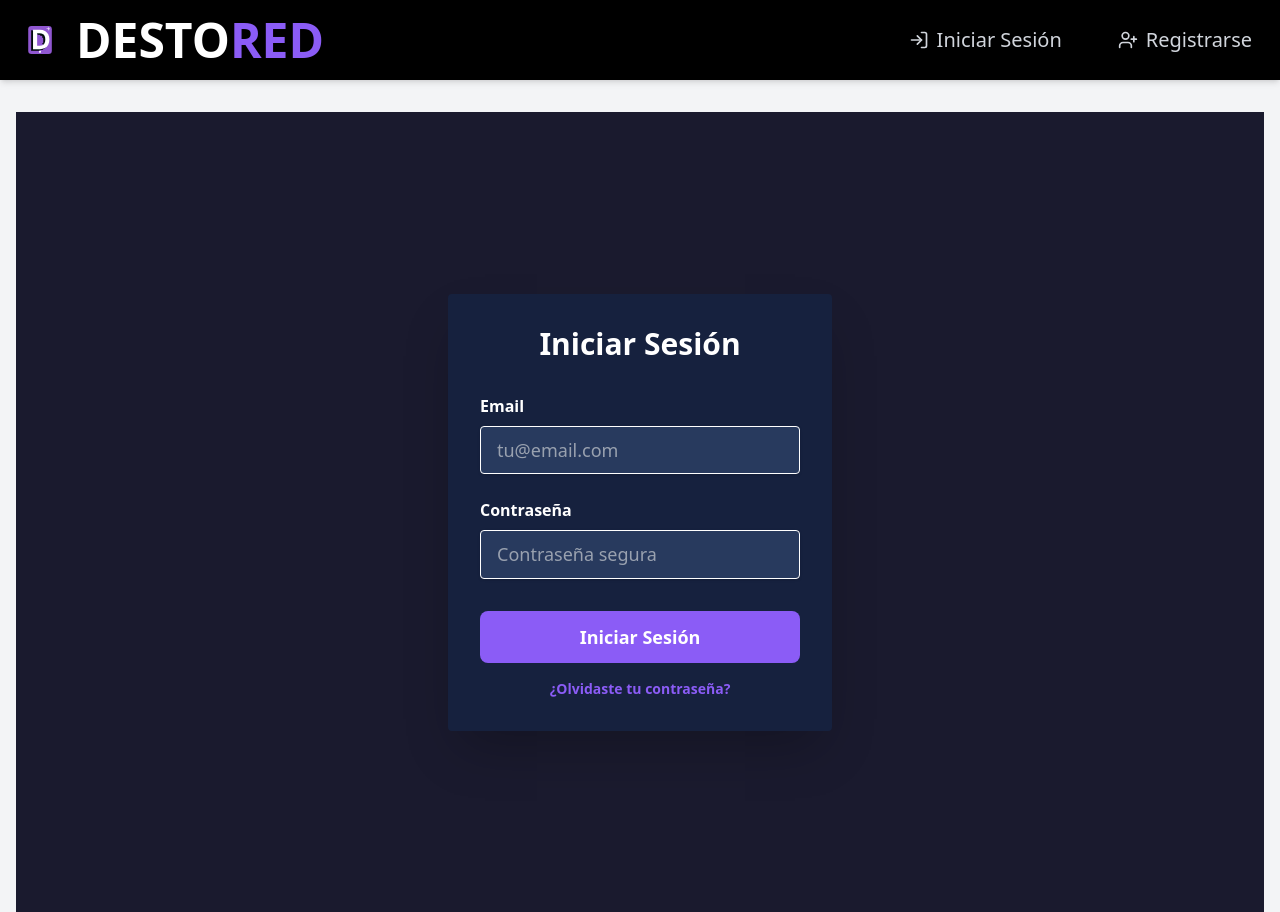
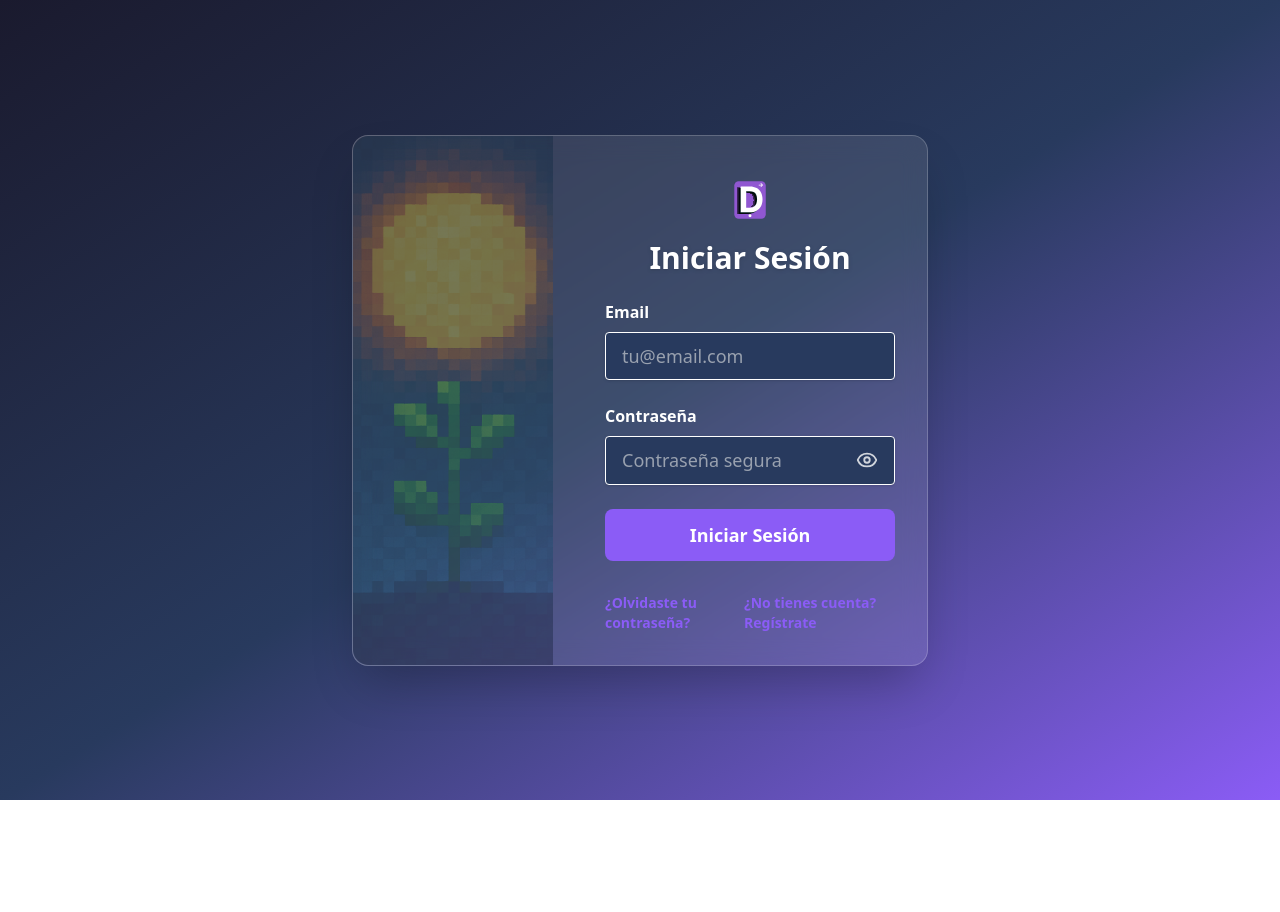
Before and after one commit to LucianoMassa98/frontend_destored, a React (Vite) app: page /login in a window 1280 px wide. After the commit the page ends 800 px from the top, so only its background shows below. Built offline with nearby package versions, Linux system fonts and the light colour scheme.

Commit message:
fix login

```diff
--- a/src/App.jsx
+++ b/src/App.jsx
@@ -1,78 +1,27 @@
-import { Link, Outlet } from "react-router-dom";
-import { useState } from "react";
-import { Menu, X, UserPlus, LogIn } from "lucide-react";
+import { Outlet } from "react-router-dom";
 import { useAuth } from "./utils/AuthContext";
+import Loader from "./components/Loader.jsx"; // si lo dejás separado, sino usa el inline
 
 function App() {
-  const [isOpen, setIsOpen] = useState(false);
   const { user, loading } = useAuth();
 
-  const toggleMenu = () => {
-    setIsOpen(!isOpen);
-  };
-
-  // Show loading state while checking authentication
-  if (loading) {
-    return (
-      <div className="flex items-center justify-center min-h-screen bg-gray-100">
-        <div className="text-2xl text-gray-600">Cargando...</div>
-      </div>
-    );
-  }
+  if (loading) return <Loader />;
 
   return (
-    <div className="flex flex-col min-h-screen bg-gray-100 font-sans">
-      {/* Only show header if user is not logged in */}
-      {!user && (
-        <header className="bg-black p-4 flex items-center justify-between shadow-md flex-wrap">
-          <div className="flex items-center">
-            <img
-              src="/Logo_Destored.svg"
-              alt="Logo Destored"
-              className="w-12 h-12 mr-3"
-            />
-            <h1 className="text-3xl sm:text-4xl lg:text-5xl font-bold flex items-center">
-              <span className="text-white">DESTO</span>
-              <span className="text-[#8b5cf6]">RED</span>
-            </h1>
+    <div className="flex flex-col min-h-screen bg-gray-900 font-sans">
+      {/* Header opcional */}
+      {user && (
+        <header className="w-full py-4 px-6 bg-gray-900 text-white">
+          <div className="container mx-auto flex justify-between items-center">
+            <h1 className="text-xl font-bold">Panel de Control</h1>
+            <div>Bienvenido, {user.username}</div>
           </div>
-          <div className="block lg:hidden">
-            <button onClick={toggleMenu} className="text-white focus:outline-none">
-              {isOpen ? <X size={28} /> : <Menu size={28} />}
-            </button>
-          </div>
-          <nav
-            className={`${
-              isOpen ? "block" : "hidden"
-            } w-full lg:flex lg:items-center lg:w-auto mt-4 lg:mt-0 bg-black lg:bg-transparent p-4 lg:p-0 rounded-md`}
-          >
-            <ul className="flex flex-col lg:flex-row lg:gap-8 text-xl font-semibold text-white">
-              <li>
-                <Link
-                  to="/login"
-                  className="flex items-center px-3 py-2 rounded-md text-xl font-medium text-gray-300 hover:text-white hover:bg-gray-700 transition duration-300 ease-in-out"
-                  onClick={toggleMenu}
-                >
-                  <LogIn className="mr-2" size={20} /> Iniciar Sesión
-                </Link>
-              </li>
-              <li className="mt-2 lg:mt-0">
-                <Link
-                  to="/register"
-                  className="flex items-center px-3 py-2 rounded-md text-xl font-medium text-gray-300 hover:text-white hover:bg-gray-700 transition duration-300 ease-in-out"
-                  onClick={toggleMenu}
-                >
-                  <UserPlus className="mr-2" size={20} /> Registrarse
-                </Link>
-              </li>
-            </ul>
-          </nav>
         </header>
       )}
 
-      <main className={`flex-grow container mx-auto px-4 ${!user ? 'mt-8' : 'mt-0'}`}>
-        <Outlet /> {/* This is where your nested routes will render */}
-      </main>
+              <Outlet />
+
+
     </div>
   );
 }
--- /dev/null
+++ b/src/components/Loader.jsx
@@ -0,0 +1,7 @@
+export default function Loader() {
+  return (
+    <div className="flex-grow flex items-center justify-center min-h-screen bg-gray-100">
+      <div className="text-2xl text-gray-600 animate-pulse">Cargando...</div>
+    </div>
+  );
+}
--- /dev/null
+++ b/src/components/RegisterForm.jsx
@@ -0,0 +1,71 @@
+import { useState } from 'react';
+import useRegister from '../hooks/useRegister';
+
+export default function RegisterForm({ onSuccess }) {
+  const [touched, setTouched] = useState({});
+  const [email, setEmail] = useState('');
+  const [password, setPassword] = useState('');
+  const [confirmPassword, setConfirmPassword] = useState('');
+  const [rol, setRol] = useState('');
+  const [firstname, setFirstname] = useState('');
+  const [lastname, setLastname] = useState('');
+  const [username, setUsername] = useState('');
+  const [urlPortafolio, setUrlPortafolio] = useState('');
+  const [passwordError, setPasswordError] = useState('');
+  const [errors, setErrors] = useState({});
+
+  const { loading, error, responseData, registerBasic } = useRegister();
+
+  const handleSubmit = async (e) => {
+    e.preventDefault();
+    if (!email || !password || !confirmPassword || !rol || !firstname || !lastname) {
+      setErrors({ form: 'Por favor, complete todos los campos obligatorios.' });
+      return;
+    }
+    if (password !== confirmPassword) {
+      setErrors({ form: 'Las contraseñas no coinciden.' });
+      return;
+    }
+    if (passwordError) {
+      setErrors({ ...errors, password: passwordError });
+      return;
+    }
+    try {
+      const rolApi = rol === 'Profesional Digital' ? 'profesional' : 'usuario';
+      const usernameToUse = username || email.split('@')[0];
+      const additionalData = { firstname, lastname, username: usernameToUse };
+      if (rolApi === 'profesional' && urlPortafolio) {
+        additionalData.urlPortafolio = urlPortafolio;
+      }
+      await registerBasic(email, password, rolApi, additionalData);
+      setErrors({});
+      if (onSuccess) onSuccess();
+    } catch (err) {
+      console.error('Error durante el registro:', err);
+    }
+  };
+
+  return (
+    <form onSubmit={handleSubmit} className="space-y-4">
+      {/* ...campos del formulario igual que en RegisterPage... */}
+      {/* Puedes copiar los campos del RegisterPage aquí, adaptando los handlers si es necesario */}
+      {/* Botón y mensajes de error/éxito */}
+      <button
+        className="bg-[#8b5cf6] hover:bg-[#7c4dff] text-white font-bold py-3 px-6 rounded-lg w-full disabled:opacity-50 disabled:cursor-not-allowed"
+        type="submit"
+        disabled={loading}
+      >
+        {loading ? 'Registrando...' : 'Registrarse'}
+      </button>
+      {errors.form && (
+        <div className="text-red-500 text-sm mt-2 text-center">{errors.form}</div>
+      )}
+      {error && (
+        <div className="text-red-500 text-sm mt-2 text-center">Error al registrar: {error.message || 'Algo salió mal'}</div>
+      )}
+      {responseData && (
+        <div className="text-green-500 text-sm mt-2 text-center">¡Registro exitoso! {responseData.message || 'Usuario registrado correctamente'}</div>
+      )}
+    </form>
+  );
+}
--- a/src/main.jsx
+++ b/src/main.jsx
@@ -9,48 +9,41 @@ import {
 } from 'react-router-dom';
 import { AuthProvider, useAuth } from './utils/AuthContext.jsx';
 
-// Import your page components
-import HomePage from './pages/HomePage.jsx';
+// Pages
 import Dashboard from './pages/Admin/Dashboard.jsx';
 import RegisterPage from './pages/RegisterPage.jsx';
 import LoginPage from './pages/LoginPage.jsx';
 
+// Loader centralizado
+function Loader() {
+  return (
+    <div className="flex-grow flex items-center justify-center h-full">
+      <div className="text-white">Cargando...</div>
+    </div>
+  );
+}
+
+// Protección por autenticación + rol
 function ProtectedRoute({ children, requiredRole }) {
   const { user, loading } = useAuth();
 
-  // Show loading spinner while checking authentication
-  if (loading) {
-    return (
-      <div className="min-h-screen flex items-center justify-center">
-        <div className="text-white">Cargando...</div>
-      </div>
-    );
-  }
+  if (loading) return <Loader />;
 
-  // Check if user is authenticated and has the required role
-  if (!user) {
-    return <Navigate to="/login" replace />;
-  }
+  if (!user) return <Navigate to="/login" replace />;
 
   if (requiredRole && user.rol !== requiredRole) {
-    return <Navigate to="/" replace />; // Redirect to home if wrong role
+    return <Navigate to="/" replace />;
   }
 
   return children;
 }
 
+// Evitar acceso si ya está autenticado
 function AuthenticatedRoute({ children }) {
   const { user, loading } = useAuth();
 
-  if (loading) {
-    return (
-      <div className="min-h-screen flex items-center justify-center">
-        <div className="text-white">Cargando...</div>
-      </div>
-    );
-  }
+  if (loading) return <Loader />;
 
-  // If user is already logged in, redirect to dashboard or home
   if (user) {
     return <Navigate to={user.rol === 'Admini' ? '/dashboard' : '/'} replace />;
   }
@@ -58,6 +51,7 @@ function AuthenticatedRoute({ children }) {
   return children;
 }
 
+// Definición de rutas
 const router = createBrowserRouter([
   {
     path: '/',
@@ -65,7 +59,7 @@ const router = createBrowserRouter([
     children: [
       {
         index: true,
-        element: <HomePage />,
+        element: <LoginPage />,
       },
       {
         path: 'register',
@@ -83,7 +77,6 @@ const router = createBrowserRouter([
           </AuthenticatedRoute>
         ),
       },
-      // Protected route for admin dashboard
       {
         path: 'dashboard',
         element: (
@@ -92,19 +85,19 @@ const router = createBrowserRouter([
           </ProtectedRoute>
         ),
       },
-      // Add more protected routes as needed
       {
         path: '*',
         element: <Navigate to="/" replace />,
-      }
+      },
     ],
   },
 ]);
 
+// Render app
 createRoot(document.getElementById('root')).render(
   <StrictMode>
     <AuthProvider>
       <RouterProvider router={router} />
     </AuthProvider>
-  </StrictMode>,
+  </StrictMode>
 );
--- a/src/pages/LoginPage.jsx
+++ b/src/pages/LoginPage.jsx
@@ -1,65 +1,89 @@
 import { useState, useEffect } from 'react';
+import { Eye, EyeOff } from 'lucide-react';
 import { useNavigate } from 'react-router-dom';
 import useLogin from './../hooks/useLogin';
 import { useAuth } from '../utils/AuthContext';
+
+const roleRoutes = {
+  Admin: '/admin/dashboard',
+  Manager: '/manager/dashboard',
+  Staff: '/staff/home',
+  Cliente: '/cliente/home'
+};
 
 export default function LoginPage() {
   const [touched, setTouched] = useState({});
   const [errors, setErrors] = useState({});
   const [email, setEmail] = useState('');
   const [password, setPassword] = useState('');
+  const [showPassword, setShowPassword] = useState(false);
   const [loginTrigger, setLoginTrigger] = useState(false);
 
-    const { loading, error, responseData } = useLogin(loginTrigger ? email : '', loginTrigger ? password : '');
+  const { loading, error, responseData } = useLogin(
+    loginTrigger ? email : '',
+    loginTrigger ? password : ''
+  );
+
   const { login } = useAuth();
   const navigate = useNavigate();
 
-    const handleLogin = () => {
-        // Only proceed if there are no validation errors and both fields are filled
+  const handleLogin = (e) => {
+    e && e.preventDefault();
+
+    // Validar campos antes de disparar login
     if (email && password && !errors.email && !errors.password) {
       setLoginTrigger(true);
     }
   };
 
-    // Reset the login trigger after login attempt completes
   useEffect(() => {
     if (responseData || error) {
       setLoginTrigger(false);
     }
   }, [responseData, error]);
 
-    // Handle successful login
+  const redirectByRole = (user) => {
+    const path = roleRoutes[user.rol] || '/';
+    navigate(path);
+  };
+
   useEffect(() => {
     if (responseData && responseData.user) {
-            // Save user data and token to context and localStorage
       login(responseData.user, responseData.accessToken);
-
-            // Redirect based on user role (note: API returns "Admini" not "Admin")
-            if (responseData.user.rol === 'Admini') {
-                navigate('/dashboard');
-            } else {
-                navigate('/');
-            }
+      redirectByRole(responseData.user);
     }
   }, [responseData, login, navigate]);
 
   return (
-        <>
-            <div className="min-h-screen flex items-center justify-center" style={{ backgroundColor: '#1a1a2e' }}>
-                <div className="p-8 rounded shadow-2xl w-full max-w-sm" style={{ backgroundColor: '#16213e' }}>
-                    <h2 className="text-3xl font-extrabold mb-8 text-center text-white">
+    <div className="flex flex-col flex-grow h-full min-h-screen items-center justify-center bg-gradient-to-br from-[#1a1a2e] via-[#283a5e] to-[#8b5cf6] px-2 relative overflow-hidden">
+
+      {/* Imagen decorativa en mobile */}
+      <div
+        className="absolute top-0 left-0 w-full h-40 md:hidden bg-cover bg-center opacity-20"
+        style={{ backgroundImage: 'url(/fondo.webp)' }}
+      ></div>
+
+      <div className="relative w-full max-w-xl bg-white/10 rounded-2xl shadow-2xl p-8 flex flex-col items-center backdrop-blur-md border border-white/20 mt-4 mb-4">
+
+        {/* Imagen lateral en desktop */}
+        <div
+          className="absolute left-0 top-0 h-full w-[200px] bg-cover bg-center bg-no-repeat opacity-30 rounded-l-2xl hidden md:block"
+          style={{ backgroundImage: 'url(/fondo.webp)' }}
+        ></div>
+
+        <div className="w-full md:pl-[220px] flex flex-col items-center">
+          <img src="/Logo_Destored.svg" alt="Logo Destored" className="w-16 h-16 mb-2" />
+
+          <h2 className="text-3xl font-extrabold mb-6 text-center text-white drop-shadow">
             Iniciar Sesión
           </h2>
-                    <form>
-                        <div className="mb-6">
-                            <label className="block text-white text-base font-semibold mb-2" htmlFor="email">
+
+          <form className="w-full max-w-md mx-auto space-y-6" onSubmit={handleLogin}>
+            <div>
+              <label htmlFor="email" className="block text-white text-base font-semibold mb-2">
                 Email
               </label>
-                            <div className="relative">
               <input
-                                    className={`shadow appearance-none border rounded w-full py-3 px-4 text-white leading-tight focus:outline-none focus:ring-2 ${
-                                        touched.email && errors.email ? 'border-red-500 focus:ring-red-500' : 'focus:ring-[#8b5cf6]'
-                                    } bg-[#283a5e] placeholder-gray-400 text-lg`}
                 id="email"
                 type="email"
                 placeholder="tu@email.com"
@@ -77,25 +101,27 @@ export default function LoginPage() {
                     setErrors(newErrors);
                   }
                 }}
+                className={`shadow appearance-none border rounded w-full py-3 px-4 text-white leading-tight focus:outline-none focus:ring-2 ${
+                  touched.email && errors.email
+                    ? 'border-red-500 focus:ring-red-500'
+                    : 'focus:ring-[#8b5cf6]'
+                } bg-[#283a5e] placeholder-gray-400 text-lg`}
               />
               {touched.email && errors.email && (
-                                    <div style={{ backgroundColor: 'red' }} className="absolute bottom-full left-1/2 transform -translate-x-1/2 mb-2 px-3 py-1 text-white text-xs rounded tooltip">
+                <div className="mt-1 px-3 py-1 bg-red-500 text-white text-xs rounded shadow text-center">
                   {errors.email}
                 </div>
               )}
             </div>
-                        </div>
-                        <div className="mb-8">
-                            <label className="block text-white text-base font-semibold mb-2" htmlFor="password">
+
+            <div>
+              <label htmlFor="password" className="block text-white text-base font-semibold mb-2">
                 Contraseña
               </label>
               <div className="relative">
                 <input
-                                    className={`shadow appearance-none border rounded w-full py-3 px-4 text-white leading-tight focus:outline-none focus:ring-2 ${
-                                        touched.password && errors.password ? 'border-red-500 focus:ring-red-500' : 'focus:ring-[#8b5cf6]'
-                                    } bg-[#283a5e] placeholder-gray-400 text-lg`}
                   id="password"
-                                    type="password"
+                  type={showPassword ? 'text' : 'password'}
                   placeholder="Contraseña segura"
                   value={password}
                   onChange={(e) => setPassword(e.target.value)}
@@ -109,35 +135,61 @@ export default function LoginPage() {
                       setErrors(newErrors);
                     }
                   }}
+                  className={`shadow appearance-none border rounded w-full py-3 px-4 pr-12 text-white leading-tight focus:outline-none focus:ring-2 ${
+                    touched.password && errors.password
+                      ? 'border-red-500 focus:ring-red-500'
+                      : 'focus:ring-[#8b5cf6]'
+                  } bg-[#283a5e] placeholder-gray-400 text-lg`}
                 />
+                <button
+                  type="button"
+                  className="absolute right-3 top-1/2 -translate-y-1/2 flex items-center justify-center h-8 w-8 text-gray-300 hover:text-white focus:outline-none"
+                  onClick={() => setShowPassword((v) => !v)}
+                  tabIndex={-1}
+                  aria-label={showPassword ? 'Ocultar contraseña' : 'Mostrar contraseña'}
+                  style={{ padding: 0 }}
+                >
+                  {showPassword ? <EyeOff size={22} /> : <Eye size={22} />}
+                </button>
+              </div>
               {touched.password && errors.password && (
-                                    <div style={{ backgroundColor: 'red' }} className="absolute bottom-full left-1/2 transform -translate-x-1/2 mb-2 px-3 py-1 text-white text-xs rounded tooltip">
+                <div className="mt-1 px-3 py-1 bg-red-500 text-white text-xs rounded shadow text-center">
                   {errors.password}
                 </div>
               )}
             </div>
-                        </div>
-                        <div className="flex flex-col items-center justify-center">
+
             <button
-                                className="bg-[#8b5cf6] hover:bg-[#7c4dff] text-white font-bold py-3 px-6 rounded-lg focus:outline-none focus:shadow-outline transition duration-300 ease-in-out transform hover:scale-105 text-lg w-full disabled:opacity-50 disabled:cursor-not-allowed"
-                                type="button"
-                                onClick={handleLogin}
+              type="submit"
               disabled={loading}
+              className="bg-[#8b5cf6] hover:bg-[#7c4dff] text-white font-bold py-3 px-6 rounded-lg w-full focus:outline-none focus:shadow-outline transition duration-300 ease-in-out transform hover:scale-105 text-lg disabled:opacity-50 disabled:cursor-not-allowed"
             >
               {loading ? 'Iniciando...' : 'Iniciar Sesión'}
             </button>
-                            <a className="inline-block align-baseline font-semibold text-sm text-[#8b5cf6] hover:text-[#7c4dff] transition duration-300 ease-in-out mt-4" href="#">
+
+            <div className="flex flex-col md:flex-row justify-between items-center mt-2 gap-2">
+              <a
+                href="/recuperar"
+                className="text-[#8b5cf6] hover:text-[#7c4dff] font-semibold text-sm transition"
+              >
                 ¿Olvidaste tu contraseña?
               </a>
+              <a
+                href="/register"
+                className="text-[#8b5cf6] hover:text-[#7c4dff] font-semibold text-sm transition"
+              >
+                ¿No tienes cuenta? Regístrate
+              </a>
             </div>
+
             {error && (
-                            <div className="mt-4 p-3 bg-red-500 text-white text-sm rounded">
+              <div className="mt-4 p-3 bg-red-500 text-white text-sm rounded text-center shadow">
                 Error al iniciar sesión: {error.message || 'Credenciales inválidas'}
               </div>
             )}
           </form>
         </div>
       </div>
-        </>
+    </div>
   );
 }
--- a/src/pages/Registro.jsx
+++ /dev/null
@@ -1,6 +0,0 @@
-export default function RegisterPage() {
-    return (
-        <>
-        </>
-    )
-}
```
Also changed, not shown: src/pages/HomePage.jsx (deleted, +0 -55 lines), public/fondo.webp (added), src/components/Header.jsx (added), 1 other file (tests, documents, lock files or other folders). Lines whose indentation alone changed are shown as unchanged.
